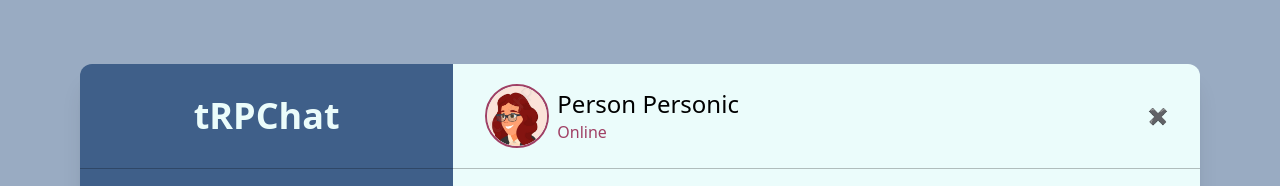
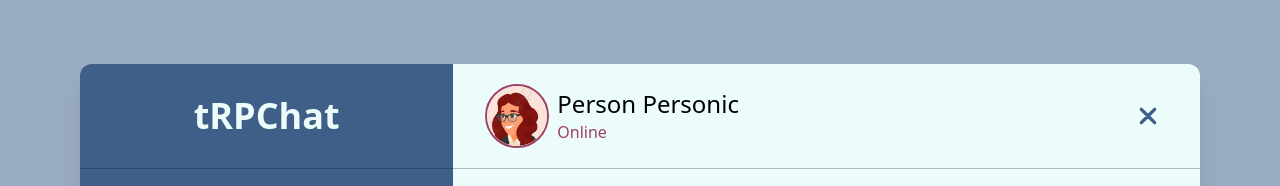
Before and after one commit to dborilovic7/trpc-chat-task, a React (Vite) app in the folder client/: page / in a window 1280 px wide. Shown: the top 186 px of the page. Built offline with nearby package versions, Linux system fonts and the light colour scheme; no server answers; what @trpc/react-query would draw is missing.

Commit message:
Add a real chat close icon

```diff
--- a/client/src/components/chat_elements/ChatArea.tsx
+++ b/client/src/components/chat_elements/ChatArea.tsx
@@ -25,7 +25,7 @@ const ChatArea = () => {
         </div>
 
         <div id="chat-area-actions">
-          <p className="text-blue-500">✖</p>
+          <img src="/src/assets/icons/close.svg" alt="Close icon" className="w-10 h-10" />
         </div>
       </div>
 
```
Also changed, not shown: client/src/assets/icons/close.svg (added).
